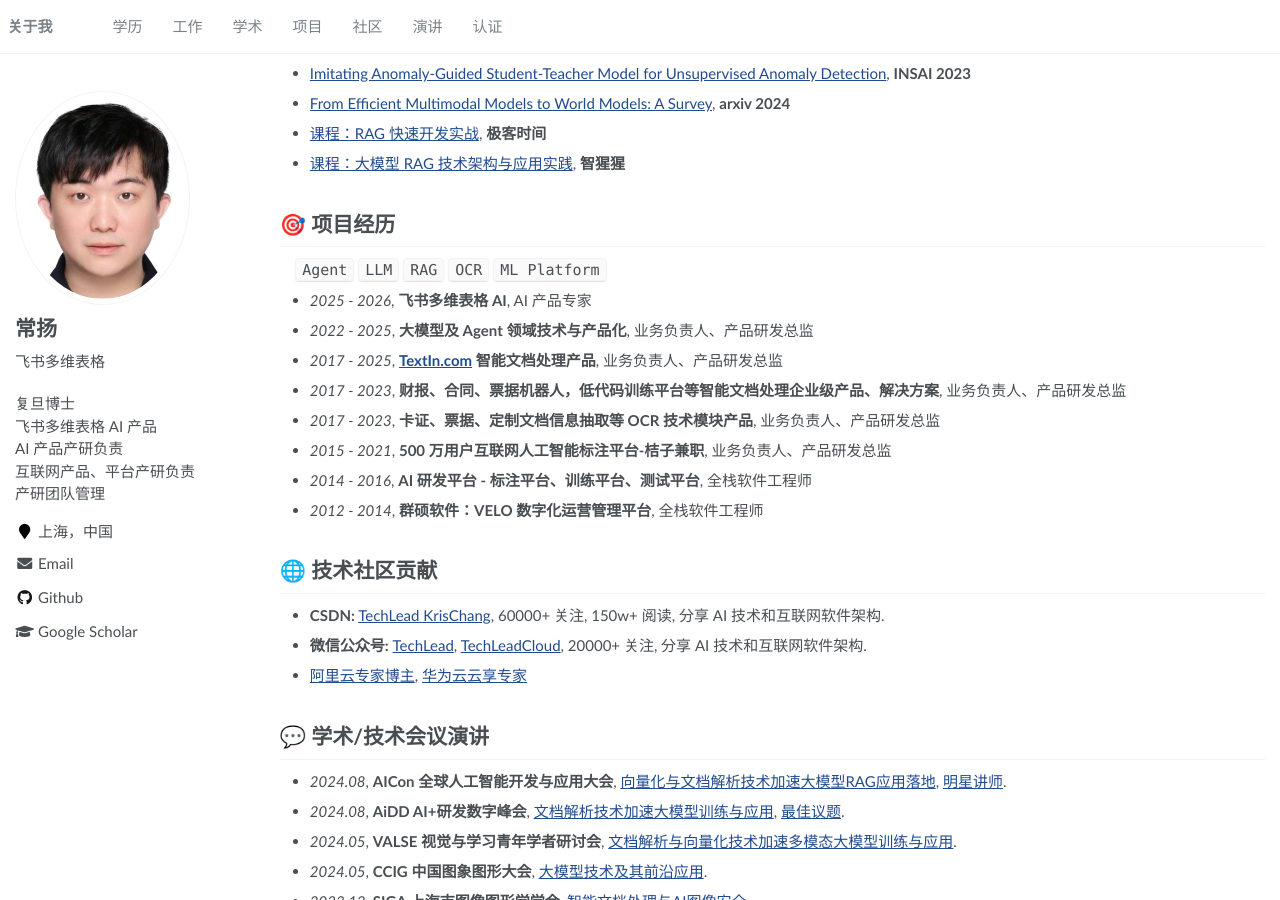
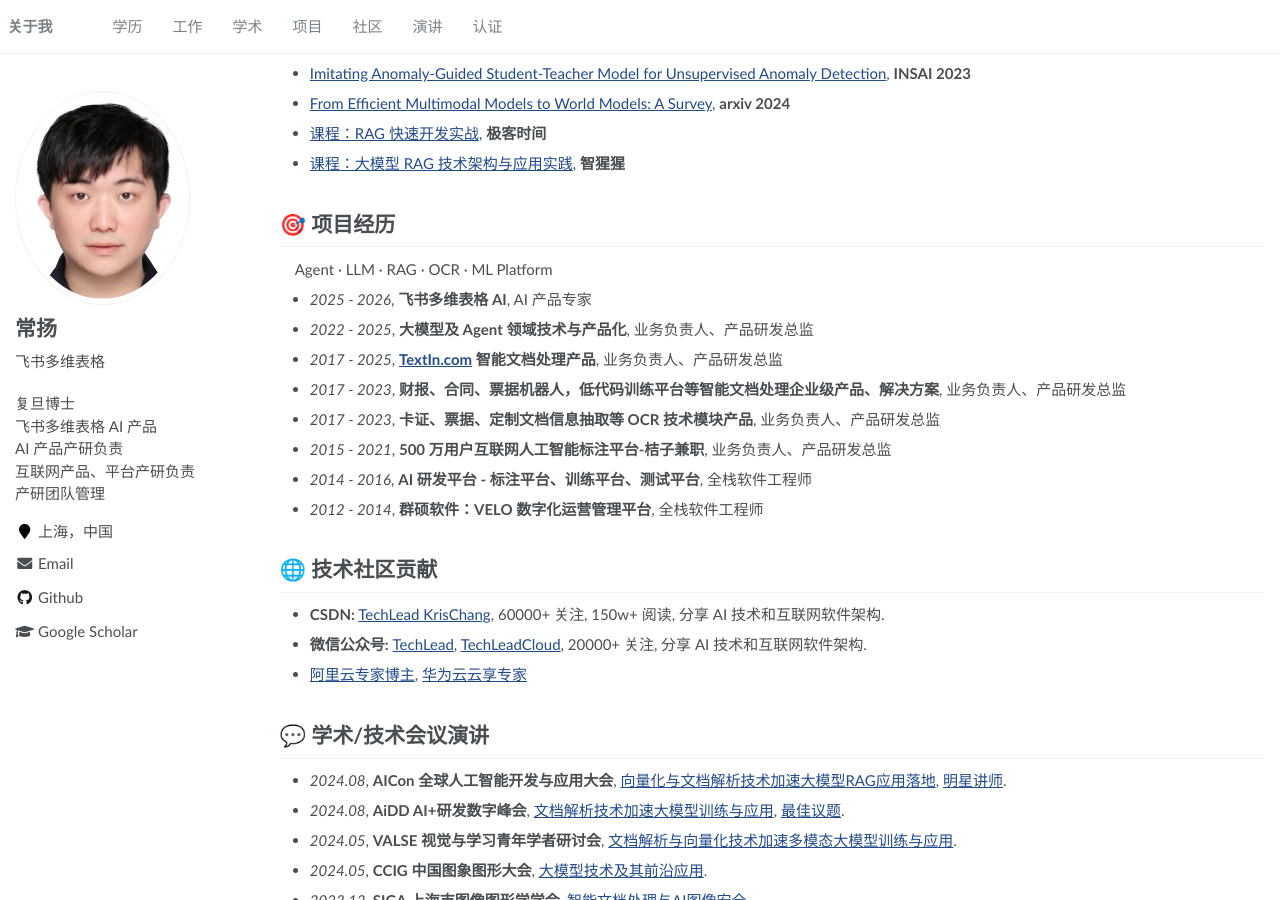
Before and after one commit to yangchangcy/yangchangcy.github.io, a Jekyll site: the page built from _pages/about.md, in a window 1280 px wide and 900 px high, scrolled down 646 px. Built offline with Jekyll 4.4.1, drawn with Linux system fonts in a browser that asks for light colours.

Commit message:
Lighter style for project tags: drop code style, use middle dots
Co-Authored-By: Claude Opus 4.7 <noreply@anthropic.com>

```diff
--- a/_pages/about.md
+++ b/_pages/about.md
@@ -63,7 +63,7 @@ redirect_from:
 <span class='anchor' id='project'></span>
 # 🎯 项目经历
 
-&nbsp;&nbsp;&nbsp;&nbsp;`Agent` `LLM` `RAG` `OCR` `ML Platform`
+&nbsp;&nbsp;&nbsp;&nbsp;Agent · LLM · RAG · OCR · ML Platform
 
 - *2025 - 2026*, **飞书多维表格 AI**, AI 产品专家
 
```
